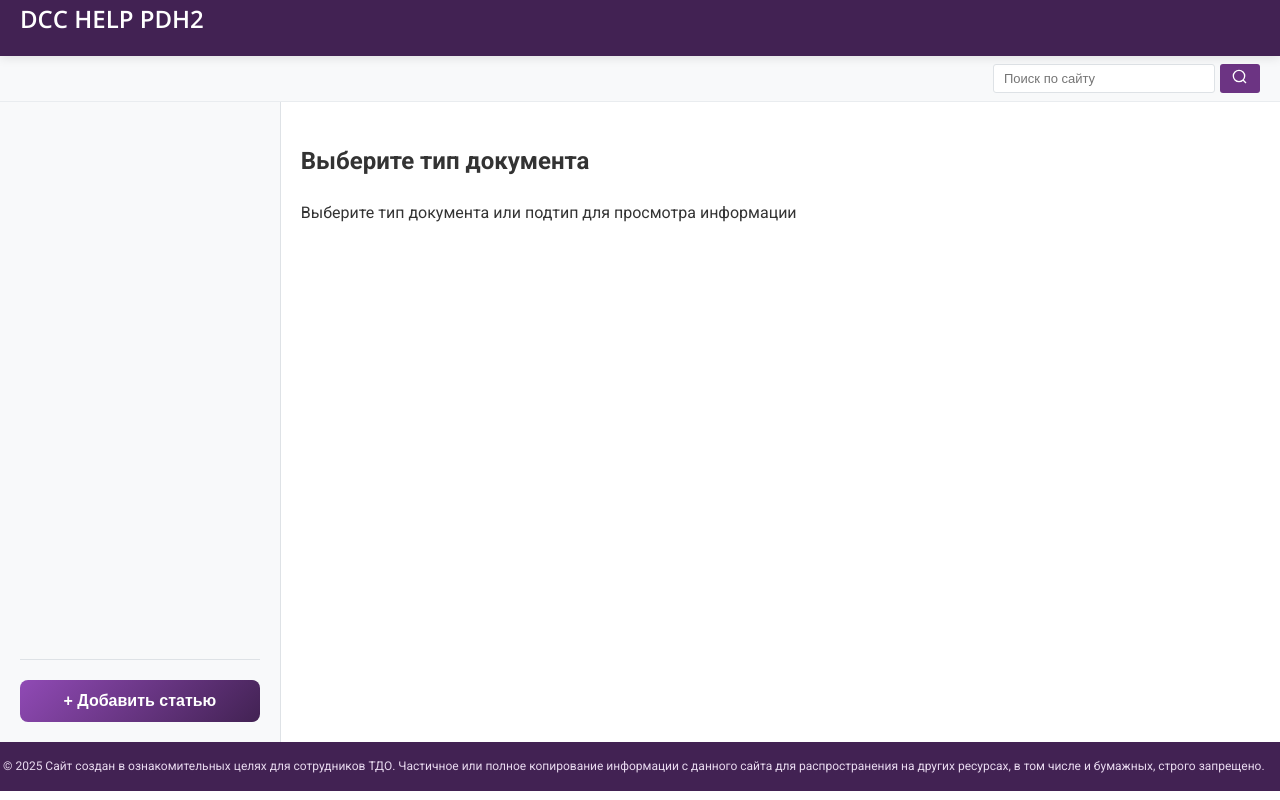
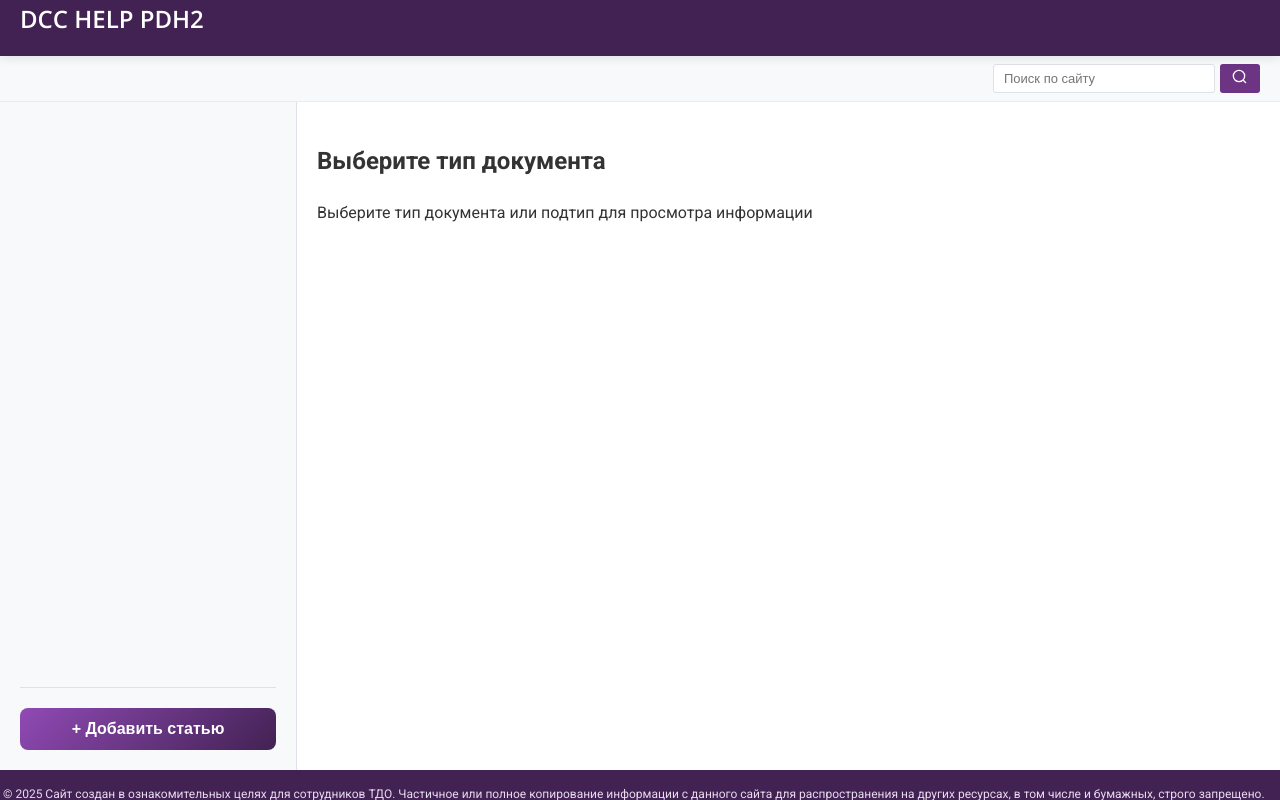
Before and after one commit to meeewwwww/dcchelp, a Django app: template dcchelp/dccpdh2/templates/documentation.html in a window 1280 px wide. Run offline with Django 5.2, Linux system fonts and the light colour scheme; the template is opened without the code that fills it, so the values that code supplies are empty; some libraries are stand-ins or nearby versions.

Commit message:
Адаптировано отображение на мониторах разного размера.

```diff
--- a/dcchelp/dccpdh2/templates/documentation.html
+++ b/dcchelp/dccpdh2/templates/documentation.html
@@ -46,7 +46,7 @@
 <style>
 .page-container {
     display: flex;
-    min-height: 80vh;
+    min-height: 83.5vh;
 }
 
 .categories-sidebar {
@@ -56,11 +56,13 @@
     padding: 20px;
     display: flex;
     flex-direction: column;
+    min-height: 100%;
 }
 
 .categories-header {
     margin-bottom: 10px;
     padding-bottom: 10px;
+    border: 2px solid blue;
 }
 
 .categories-tree {
@@ -132,6 +134,7 @@
     margin-top: auto;
     padding-top: 20px;
     border-top: 1px solid #dee2e6;
+    align-self: stretch;
 }
 
 .add-article-btn {
--- a/dcchelp/static/css/styles.css
+++ b/dcchelp/static/css/styles.css
@@ -57,6 +57,16 @@
     padding: 0px;
 }
 
+html, body {
+    height: 100%;
+    margin: 0;
+    padding: 0;
+}
+
+main {
+    flex: 1;
+}
+
 body {
     font-family: 'Roboto', 'Arial', sans-serif;
     font-weight: 400;
@@ -66,7 +76,12 @@
     margin: 0;
     padding: 0;
     background: white; /* Явно задаем белый фон для body */
+    display: flex;
+    flex-direction: column;
+    min-height: 100vh;
 }
+
+
 
 /* Стили поиска */
 .search-bar {
--- a/dcchelp/templates/base.html
+++ b/dcchelp/templates/base.html
@@ -22,6 +22,7 @@
         </nav>
     </div>
 </header>
+<main>
 <div class="search-bar">
     <form class="search-form" action="{% url 'search' %}" method="get">
         <input type="text"
@@ -44,6 +45,7 @@
 
 </td></tr></table>
 </td></tr>
+</main>
 <!-- Footer -->
 <tr><td valign=top>
     <div id="footer">
```
Also changed, not shown: dcchelp/dccpdh2/migrations/0001_initial.py, dcchelp/dccpdh2/migrations/0002_change.py (deleted), dcchelp/dccpdh2/migrations/0003_change_created_change_updated.py (deleted), dcchelp/dccpdh2/migrations/0004_tag_alter_change_options_procedure_change_tags.py (deleted), dcchelp/dccpdh2/migrations/0005_documenttypes_process.py (deleted), dcchelp/dccpdh2/migrations/0006_documentsubtype_documenttypes_sub_types.py (deleted), dcchelp/dccpdh2/migrations/0007_documentarticle.py (deleted), dcchelp/dccpdh2/migrations/0008_alter_change_options_alter_change_active_and_more.py (deleted), dcchelp/dccpdh2/migrations/0009_alter_documentarticle_text.py (deleted), dcchelp/dccpdh2/migrations/0010_alter_tag_slug.py (deleted), dcchelp/dccpdh2/migrations/0011_alter_tag_slug_delete_change.py (deleted), dcchelp/dccpdh2/migrations/0012_remove_process_doc_types_delete_procedure_delete_tag_and_more.py (deleted), dcchelp/dccpdh2/migrations/0013_task.py (deleted), dcchelp/dccpdh2/migrations/0014_delete_task.py (deleted), 3 more files.
